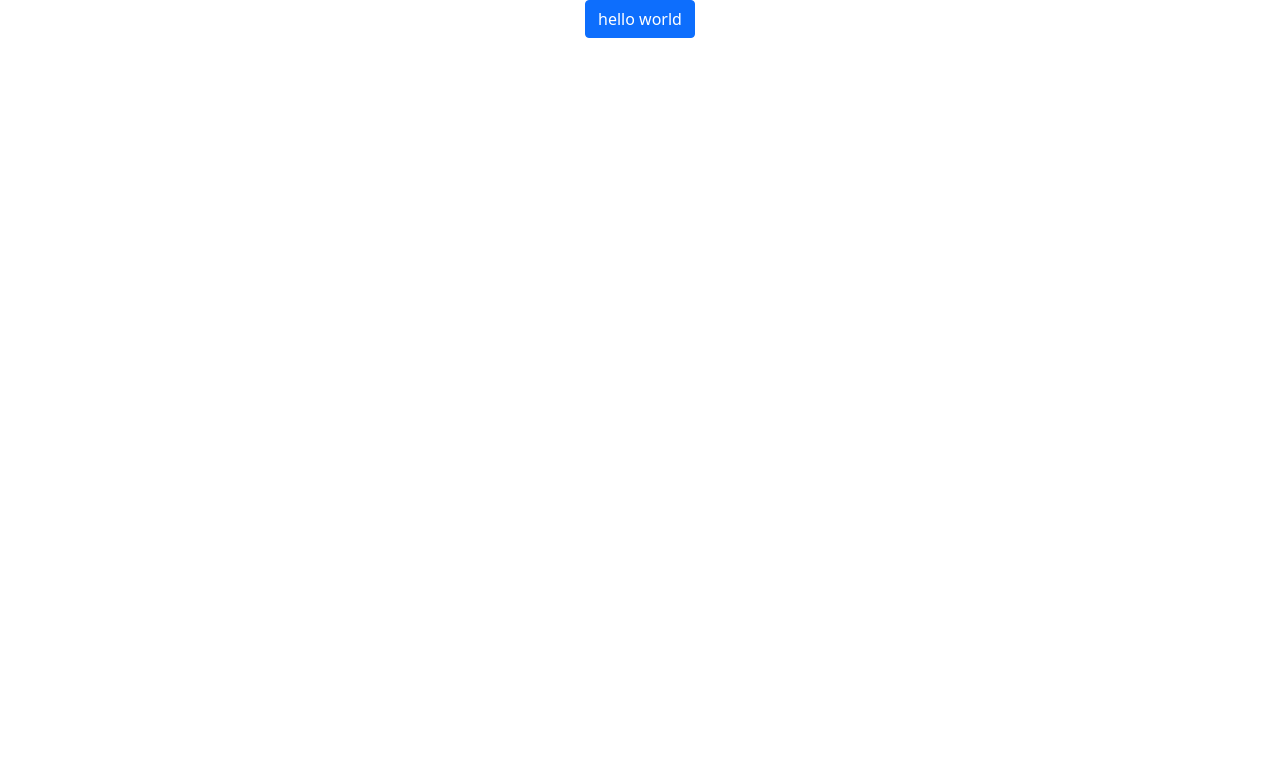
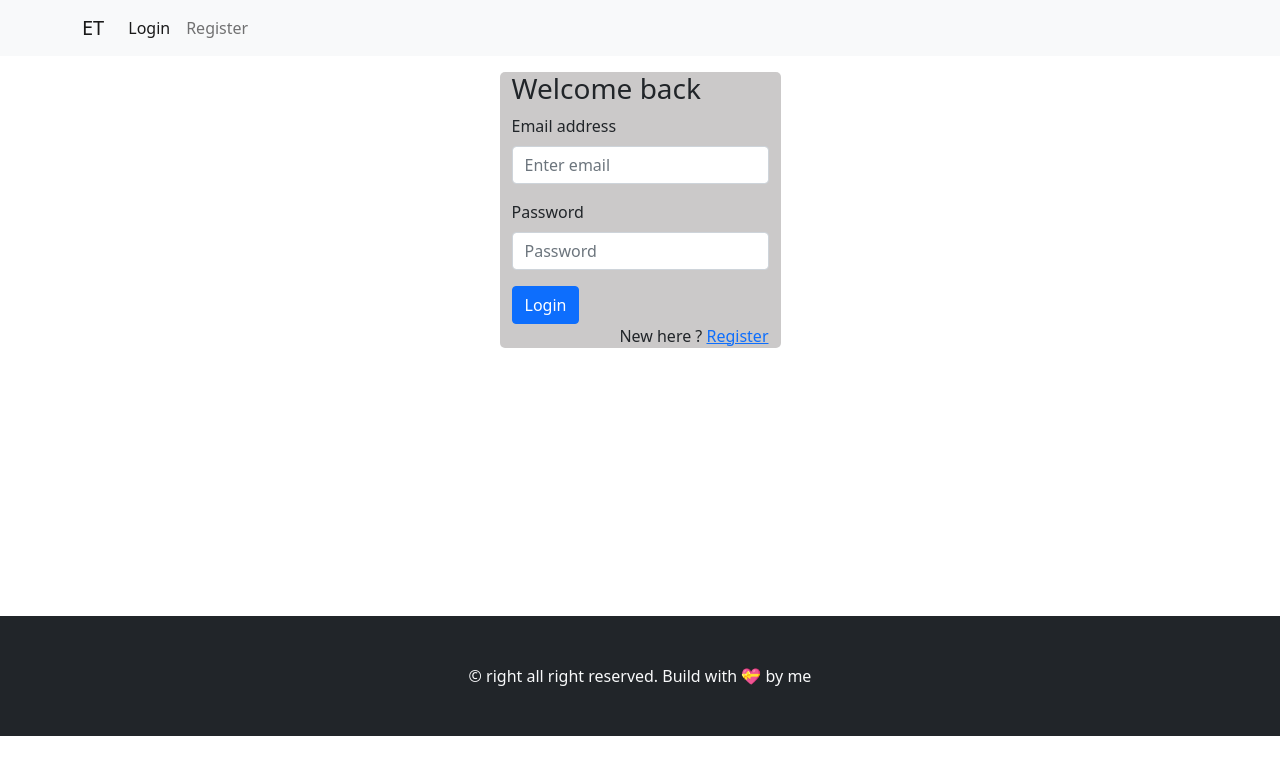
Before and after one commit to Dipak2056/expenses-tracker-fullstack, a React (Create React App) app in the folder frontend-expenses-tracker/: page / in a window 1280 px wide. Shown: the top 774 px of the page. Built offline with nearby package versions, Linux system fonts and the light colour scheme.

Commit message:
ui set up is done here

```diff
--- a/frontend-expenses-tracker/package.json
+++ b/frontend-expenses-tracker/package.json
@@ -10,6 +10,8 @@
     "react": "^18.1.0",
     "react-bootstrap": "^2.3.1",
     "react-dom": "^18.1.0",
+    "react-router-bootstrap": "^0.26.1",
+    "react-router-dom": "^6.3.0",
     "react-scripts": "5.0.1",
     "web-vitals": "^2.1.4"
   },
--- a/frontend-expenses-tracker/src/App.css
+++ b/frontend-expenses-tracker/src/App.css
@@ -1,38 +1,18 @@
-.App {
-  text-align: center;
+.main {
+  min-height: 70vh;
 }
-
-.App-logo {
-  height: 40vmin;
-  pointer-events: none;
+.login-comp {
+  display: flex;
+  justify-content: center;
+  align-items: center;
 }
-
-@media (prefers-reduced-motion: no-preference) {
-  .App-logo {
-    animation: App-logo-spin infinite 20s linear;
-  }
+.login-comp {
+  padding: 1rem;
+  display: flex;
+  justify-content: center;
+  align-items: center;
 }
-
-.App-header {
-  background-color: #282c34;
-  min-height: 100vh;
-  display: flex;
-  flex-direction: column;
-  align-items: center;
-  justify-content: center;
-  font-size: calc(10px + 2vmin);
-  color: white;
+.login-comp form {
+  background: rgba(118, 113, 113, 0.381);
+  border-radius: 5px;
 }
-
-.App-link {
-  color: #61dafb;
-}
-
-@keyframes App-logo-spin {
-  from {
-    transform: rotate(0deg);
-  }
-  to {
-    transform: rotate(360deg);
-  }
-}
--- a/frontend-expenses-tracker/src/App.js
+++ b/frontend-expenses-tracker/src/App.js
@@ -1,12 +1,21 @@
 import "bootstrap/dist/css/bootstrap.min.css";
-import { Button } from "react-bootstrap";
+import { BrowserRouter, Route, Link, Routes } from "react-router-dom";
 
 import "./App.css";
+import { Dashboard } from "./pages/Dashboard";
+import { LoginPage } from "./pages/LoginPage";
+import { RegisterPage } from "./pages/RegisterPage";
 
 function App() {
   return (
     <div className="App">
-      <Button variant="primary">hello world</Button>
+      <BrowserRouter>
+        <Routes>
+          <Route path="/" element={<LoginPage />}></Route>
+          <Route path="/register" element={<RegisterPage />}></Route>
+          <Route path="/dashboard" element={<Dashboard />}></Route>
+        </Routes>
+      </BrowserRouter>
     </div>
   );
 }
--- /dev/null
+++ b/frontend-expenses-tracker/src/components/layout/Login.jsx
@@ -0,0 +1,31 @@
+import React from "react";
+import { Form, Row, Button } from "react-bootstrap";
+import { Link } from "react-router-dom";
+
+export const Login = () => {
+  return (
+    <div className="login-comp">
+      <Row>
+        <Form>
+          <h3>Welcome back</h3>
+          <Form.Group className="mb-3" controlId="formBasicEmail">
+            <Form.Label>Email address</Form.Label>
+            <Form.Control type="email" placeholder="Enter email" />
+          </Form.Group>
+
+          <Form.Group className="mb-3" controlId="formBasicPassword">
+            <Form.Label>Password</Form.Label>
+            <Form.Control type="password" placeholder="Password" />
+          </Form.Group>
+
+          <Button variant="primary" type="submit">
+            Login
+          </Button>
+          <div className="text-end">
+            New here ? <Link to="/register">Register</Link>
+          </div>
+        </Form>
+      </Row>
+    </div>
+  );
+};
--- /dev/null
+++ b/frontend-expenses-tracker/src/components/layout/MainLayout.jsx
@@ -0,0 +1,21 @@
+import React from "react";
+import { Container } from "react-bootstrap";
+import { TopNav } from "./TopNav";
+
+export const MainLayout = ({ children }) => {
+  return (
+    <div>
+      {/* header */}
+      <TopNav />
+      {/* dynamic content */}
+      <div className="main">
+        <Container>{children}</Container>
+      </div>
+
+      {/* footer */}
+      <footer className="footer bg-dark text-light p-5 text-center">
+        &copy; right all right reserved. Build with 💝 by me
+      </footer>
+    </div>
+  );
+};
--- /dev/null
+++ b/frontend-expenses-tracker/src/components/layout/TopNav.jsx
@@ -0,0 +1,26 @@
+import React from "react";
+import { Navbar, Container, Nav } from "react-bootstrap";
+import { Link } from "react-router-dom";
+import { LinkContainer } from "react-router-bootstrap";
+export const TopNav = () => {
+  return (
+    <div>
+      <Navbar bg="light" expand="md">
+        <Container>
+          <Navbar.Brand href="/">ET</Navbar.Brand>
+          <Navbar.Toggle aria-controls="basic-navbar-nav" />
+          <Navbar.Collapse id="basic-navbar-nav">
+            <Nav className="me-auto">
+              <LinkContainer to="/">
+                <Nav.Link>Login</Nav.Link>
+              </LinkContainer>
+              <LinkContainer to="register">
+                <Nav.Link>Register</Nav.Link>
+              </LinkContainer>
+            </Nav>
+          </Navbar.Collapse>
+        </Container>
+      </Navbar>
+    </div>
+  );
+};
--- /dev/null
+++ b/frontend-expenses-tracker/src/pages/Dashboard.jsx
@@ -0,0 +1,6 @@
+import React from "react";
+import { MainLayout } from "../components/layout/MainLayout";
+
+export const Dashboard = () => {
+  return <MainLayout>Dashboard</MainLayout>;
+};
--- /dev/null
+++ b/frontend-expenses-tracker/src/pages/LoginPage.jsx
@@ -0,0 +1,13 @@
+import React from "react";
+import { MainLayout } from "../components/layout/MainLayout";
+import { Login } from "../components/layout/Login";
+
+export const LoginPage = () => {
+  return (
+    <div>
+      <MainLayout>
+        <Login />
+      </MainLayout>
+    </div>
+  );
+};
--- /dev/null
+++ b/frontend-expenses-tracker/src/pages/RegisterPage.jsx
@@ -0,0 +1,6 @@
+import React from "react";
+import { MainLayout } from "../components/layout/MainLayout";
+
+export const RegisterPage = () => {
+  return <MainLayout>Register</MainLayout>;
+};
```
Also changed, not shown: 1 other file (tests, documents, lock files or other folders).
